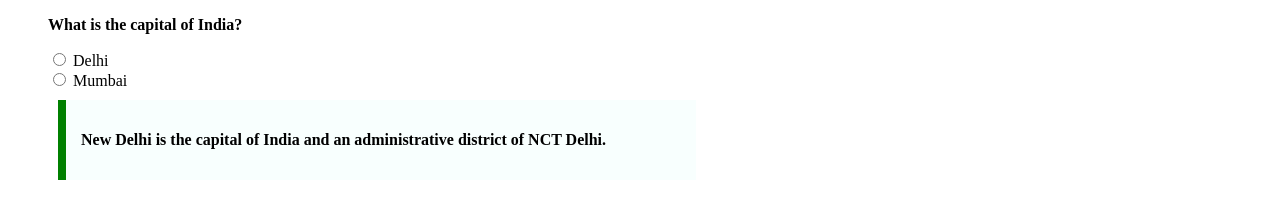
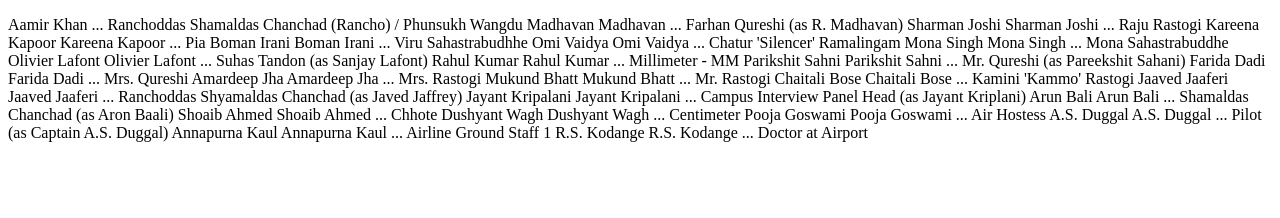
Before and after one commit to acciojob/trivia-srivastavm089, a website: page main.html in a window 1280 px wide. Drawn offline with Linux system fonts and the light colour scheme.

Commit message:
Update main.html

```diff
--- a/main.html
+++ b/main.html
@@ -1,25 +1,36 @@
 <!DOCTYPE html>
-
-<html>
-
+<html lang="en">
 <head>
-	<link rel="stylesheet" href="styles.css">
+    <meta charset="UTF-8">
+    <meta http-equiv="X-UA-Compatible" content="IE=edge">
+    <meta name="viewport" content="width=device-width, initial-scale=1.0">
+    <title>Document</title>
 </head>
-
 <body>
-
-    <blockquote cite="https://en.wikipedia.org/wiki/New_Delhi">
-     <p style="font-weight: bold;">What is the capital of India?</p>
-     <input type="radio"> <span>Delhi</span><br>
-     <input type="radio"> <span>Mumbai</span>
-     <div style="max-width: 600px; margin: 10px;padding: 15px; border-left: 8px solid green; background-color: #f8fffe; font-weight: bold;">
-          <p>New Delhi is the capital of India and an administrative district of NCT Delhi.</p>
-     </div>
-
-    </blockquote>
-    <script type="text/javascript" src="./script.js">
-</script>
-
+    <p>
+        Aamir Khan	...	Ranchoddas Shamaldas Chanchad (Rancho) / Phunsukh Wangdu
+Madhavan	Madhavan	...	Farhan Qureshi (as R. Madhavan)
+Sharman Joshi	Sharman Joshi	...	Raju Rastogi
+Kareena Kapoor	Kareena Kapoor	...	Pia
+Boman Irani	Boman Irani	...	Viru Sahastrabudhhe
+Omi Vaidya	Omi Vaidya	...	Chatur 'Silencer' Ramalingam
+Mona Singh	Mona Singh	...	Mona Sahastrabuddhe
+Olivier Lafont	Olivier Lafont	...	Suhas Tandon (as Sanjay Lafont)
+Rahul Kumar	Rahul Kumar	...	Millimeter - MM
+Parikshit Sahni	Parikshit Sahni	...	Mr. Qureshi (as Pareekshit Sahani)
+Farida Dadi	Farida Dadi	...	Mrs. Qureshi
+Amardeep Jha	Amardeep Jha	...	Mrs. Rastogi
+Mukund Bhatt	Mukund Bhatt	...	Mr. Rastogi
+Chaitali Bose	Chaitali Bose	...	Kamini 'Kammo' Rastogi
+Jaaved Jaaferi	Jaaved Jaaferi	...	Ranchoddas Shyamaldas Chanchad (as Javed Jaffrey)
+Jayant Kripalani	Jayant Kripalani	...	Campus Interview Panel Head (as Jayant Kriplani)
+Arun Bali	Arun Bali	...	Shamaldas Chanchad (as Aron Baali)
+Shoaib Ahmed	Shoaib Ahmed	...	Chhote
+Dushyant Wagh	Dushyant Wagh	...	Centimeter
+Pooja Goswami	Pooja Goswami	...	Air Hostess
+A.S. Duggal	A.S. Duggal	...	Pilot (as Captain A.S. Duggal)
+Annapurna Kaul	Annapurna Kaul	...	Airline Ground Staff 1
+R.S. Kodange	R.S. Kodange	...	Doctor at Airport
+    </p>
 </body>
-
 </html>
```
